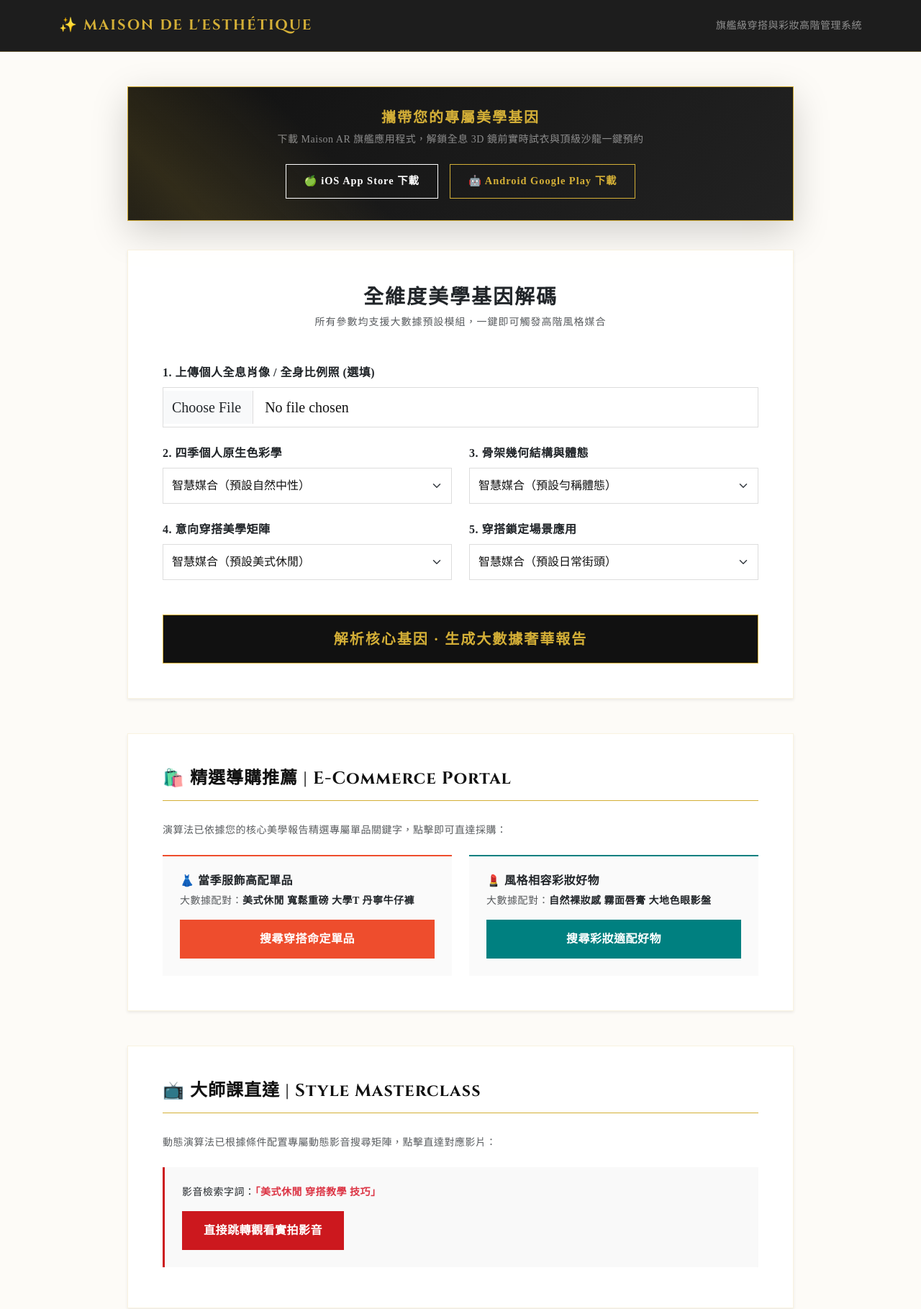
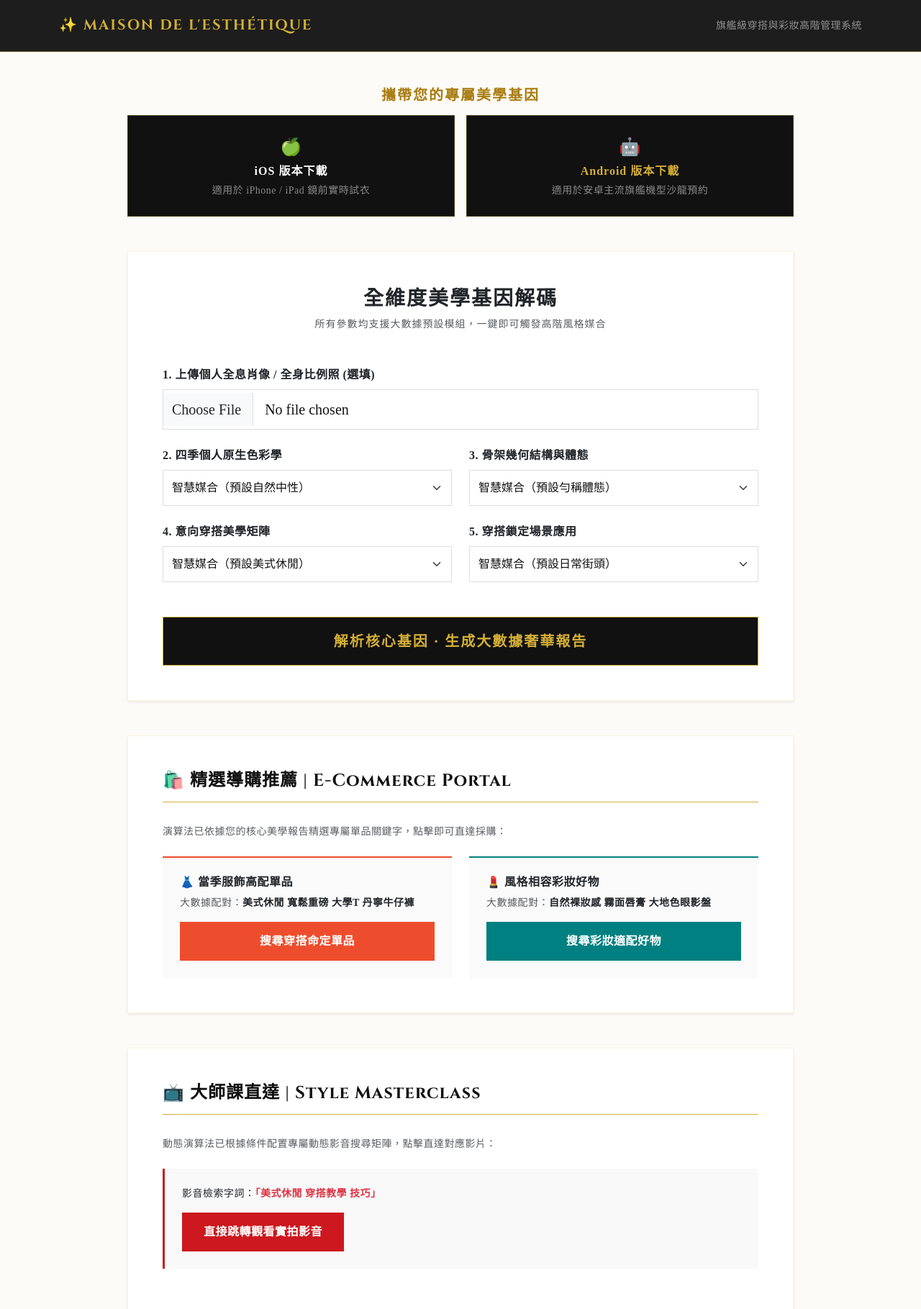
Before and after one commit to Miya07130614/makeup-outfit-consultant, a Flask app: page / in a window 1280 px wide. Shown: the part 801-2620 px from the top of the page at 72% size. Run offline with Flask 3, Linux system fonts and the light colour scheme; some libraries are stand-ins or nearby versions.

Commit message:
Update index.html

```diff
--- a/templates/index.html
+++ b/templates/index.html
@@ -24,7 +24,7 @@
             overflow-x: hidden;
         }
 
-        /* 奢華流金封面與開啟測算動畫 */
+        /* 奢華流金封面 */
         .hero-cover {
             height: 100vh;
             background: linear-gradient(rgba(0, 0, 0, 0.6), rgba(0, 0, 0, 0.7)),
@@ -147,66 +147,59 @@
             box-shadow: 0 5px 20px rgba(212, 175, 55, 0.3);
         }
 
-        /* 下載 App 區塊奢華樣式與無限流光動畫 */
-        .app-download-box {
-            background: linear-gradient(135deg, #111111 0%, #222222 100%);
+        /* 精簡版 App 下載格樣式 */
+        .app-grid-box {
+            border: 1px solid rgba(212, 175, 55, 0.3);
+            background-color: #111111;
+            padding: 25px;
+            transition: all 0.3s;
+            display: block;
+            text-decoration: none;
+            text-align: center;
+        }
+        .app-grid-box:hover {
+            border-color: var(--primary-gold);
+            box-shadow: 0 10px 30px rgba(212, 175, 55, 0.15);
+            transform: translateY(-2px);
+        }
+
+        /* 👑 AI 虛擬魔鏡試衣間格子樣式 */
+        .virtual-mirror-box {
+            background: #161616;
             border: 1px solid var(--primary-gold);
-            padding: 30px;
+            position: relative;
+            width: 100%;
+            max-width: 380px;
+            height: 480px;
+            margin: 0 auto;
+            overflow: hidden;
+            box-shadow: 0 20px 40px rgba(0,0,0,0.5);
+        }
+        .mirror-bg-img {
+            width: 100%;
+            height: 100%;
+            object-fit: cover;
+            filter: brightness(0.95) contrast(1.05);
+            transition: all 0.5s ease;
+        }
+        /* 智能雷射掃描線特效 */
+        .mirror-scanner {
+            position: absolute;
+            top: 0; left: 0; width: 100%; height: 4px;
+            background: linear-gradient(to right, transparent, var(--primary-gold), transparent);
+            box-shadow: 0 0 15px var(--primary-gold);
+            animation: scanMotion 3s ease-in-out infinite;
+            z-index: 3;
+        }
+        /* 虛擬疊加遮罩 */
+        .mirror-overlay {
+            position: absolute;
+            bottom: 0; left: 0; width: 100%;
+            background: linear-gradient(transparent, rgba(0,0,0,0.85));
+            padding: 20px;
+            color: #fff;
+            z-index: 4;
             text-align: center;
-            color: #ffffff;
-            margin-bottom: 40px;
-            position: relative;
-            overflow: hidden;
-        }
-        .app-download-box::before {
-            content: '';
-            position: absolute;
-            top: -50%; left: -50%; width: 200%; height: 200%;
-            background: linear-gradient(rgba(212,175,55,0), rgba(212,175,55,0.15), rgba(212,175,55,0));
-            transform: rotate(45deg);
-            animation: lightGlow 3s linear infinite;
-        }
-        .btn-app-store {
-            background-color: transparent;
-            color: #ffffff;
-            border: 1px solid #ffffff;
-            padding: 12px 25px;
-            font-size: 0.9rem;
-            letter-spacing: 1px;
-            font-weight: 600;
-            text-decoration: none;
-            display: inline-flex;
-            align-items: center;
-            gap: 10px;
-            transition: all 0.3s;
-            position: relative;
-            z-index: 2;
-        }
-        .btn-app-store:hover {
-            background-color: #ffffff;
-            color: var(--luxury-black);
-            box-shadow: 0 0 15px rgba(255,255,255,0.5);
-        }
-        .btn-google-play {
-            background-color: transparent;
-            color: var(--primary-gold);
-            border: 1px solid var(--primary-gold);
-            padding: 12px 25px;
-            font-size: 0.9rem;
-            letter-spacing: 1px;
-            font-weight: 600;
-            text-decoration: none;
-            display: inline-flex;
-            align-items: center;
-            gap: 10px;
-            transition: all 0.3s;
-            position: relative;
-            z-index: 2;
-        }
-        .btn-google-play:hover {
-            background-color: var(--primary-gold);
-            color: var(--luxury-black);
-            box-shadow: 0 0 15px rgba(212,175,55,0.5);
         }
 
         /* 測算生成阻尼感動畫 */
@@ -268,7 +261,7 @@
 
         @keyframes textFadeIn { from { opacity: 0; transform: translateY(-20px); } to { opacity: 1; transform: translateY(0); } }
         @keyframes spin { 0% { transform: rotate(0deg); } 100% { transform: rotate(360deg); } }
-        @keyframes lightGlow { 0% { transform: translate(-50%, -50%) rotate(45deg); } 100% { transform: translate(50%, 50%) rotate(45deg); } }
+        @keyframes scanMotion { 0% { top: 0%; } 50% { top: 100%; } 100% { top: 0%; } }
         @keyframes slideUpCube {
             from { opacity: 0; transform: translateY(60px) scale(0.98); }
             to { opacity: 1; transform: translateY(0) scale(1); }
@@ -296,17 +289,24 @@
         <div class="row justify-content-center">
             <div class="col-lg-10">
 
-                <!-- 👑 行動 App 下載專區（無限流光微動畫） -->
-                <div class="app-download-box shadow-lg">
-                    <h5 class="fw-bold mb-2" style="letter-spacing: 2px; color: var(--primary-gold);">攜帶您的專屬美學基因</h5>
-                    <p class="small text-white-50 mb-4">下載 Maison AR 旗艦應用程式，解鎖全息 3D 鏡前實時試衣與頂級沙龍一鍵預約</p>
-                    <div class="d-flex flex-wrap justify-content-center gap-3">
-                        <a href="https://www.apple.com/app-store/" target="_blank" class="btn-app-store">
-                            🍏 iOS App Store 下載
-                        </a>
-                        <a href="https://play.google.com/store" target="_blank" class="btn-google-play">
-                            🤖 Android Google Play 下載
-                        </a>
+                <!-- 👑 行動 App 下載區：精簡版雙規格大格子 -->
+                <div class="mb-5">
+                    <h5 class="fw-bold mb-3 text-center" style="letter-spacing: 2px; color: var(--dark-gold);">攜帶您的專屬美學基因</h5>
+                    <div class="row g-3">
+                        <div class="col-md-6">
+                            <a href="https://www.apple.com/app-store/" target="_blank" class="app-grid-box">
+                                <div class="fs-4 mb-1">🍏</div>
+                                <div class="fw-bold text-white" style="letter-spacing: 1px;">iOS 版本下載</div>
+                                <div class="text-white-50 small mt-1">適用於 iPhone / iPad 鏡前實時試衣</div>
+                            </a>
+                        </div>
+                        <div class="col-md-6">
+                            <a href="https://play.google.com/store" target="_blank" class="app-grid-box">
+                                <div class="fs-4 mb-1">🤖</div>
+                                <div class="fw-bold" style="color: var(--primary-gold); letter-spacing: 1px;">Android 版本下載</div>
+                                <div class="text-white-50 small mt-1">適用於安卓主流旗艦機型沙龍預約</div>
+                            </a>
+                        </div>
                     </div>
                 </div>
 
@@ -394,22 +394,37 @@
                     </div>
                 </div>
 
-                <!-- 深度高階分析報告展示區（自帶滑入阻尼感微動畫） -->
+                <!-- 深度高階分析報告與 💎 AI 虛擬魔鏡試衣間 -->
                 <div id="resultSection" class="card p-4 p-md-5 result-box mb-5">
                     <div class="d-flex flex-column flex-md-row justify-content-between align-items-md-center mb-3 border-bottom pb-3" style="border-color: rgba(212,175,55,0.3) !important;">
                         <div>
                             <h4 class="mb-1 fw-bold text-uppercase" style="letter-spacing: 1px; color: var(--dark-gold);">✨ Votre Rapport d'Esthétique</h4>
                             <p id="imageStatus" class="text-success small mb-0 fw-medium"></p>
                         </div>
-                        <div class="mt-3 mt-md-0">
-                            <span class="d-block text-muted small mb-1 fw-bold text-md-end">全息投影狀態：</span>
-                            <div id="tryonPreview" class="badge bg-dark text-wrap fs-6 px-3 py-2" style="border: 1px solid var(--primary-gold); font-weight: 600; color: var(--primary-gold); letter-spacing: 1px;"></div>
+                        <div class="mt-3 mt-md-0 text-md-end">
+                            <span class="badge bg-dark text-wrap fs-6 px-3 py-2" id="tryonPreview" style="border: 1px solid var(--primary-gold); font-weight: 600; color: var(--primary-gold); letter-spacing: 1px;"></span>
                         </div>
                     </div>
 
-                    <div class="report-section">
-                        <div class="report-meta-title">🎨 1. 四季原生色彩色彩矩陣分析</div>
-                        <p id="colorAnalysis" class="text-secondary small lh-lg" style="text-align: justify;"></p>
+                    <!-- 👑 新增：AI 虛擬試衣間實體展示格子 -->
+                    <div class="row g-4 mb-4 align-items-center">
+                        <div class="col-md-5 text-center">
+                            <div class="virtual-mirror-box">
+                                <div class="mirror-scanner"></div>
+                                <!-- 預設示意圖，生成後透過 JS 換成時尚對應風格服飾圖 -->
+                                <img id="mirrorImage" src="https://images.unsplash.com/photo-1515886657613-9f3515b0c78f?q=80&w=1020&auto=format&fit=crop" class="mirror-bg-img" alt="AI 試衣鏡像">
+                                <div class="mirror-overlay">
+                                    <div class="small fw-bold text-uppercase" style="color: var(--primary-gold); letter-spacing: 2px;">Maison AI Mirror</div>
+                                    <div class="small text-white-50 mt-1" id="mirrorStyleTag">全息渲染穿搭中...</div>
+                                </div>
+                            </div>
+                        </div>
+                        <div class="col-md-7">
+                            <div class="report-section h-100 mb-0">
+                                <div class="report-meta-title">🎨 1. 四季原生色彩色彩矩陣分析</div>
+                                <p id="colorAnalysis" class="text-secondary small lh-lg mb-0" style="text-align: justify;"></p>
+                            </div>
+                        </div>
                     </div>
 
                     <div class="report-section">
@@ -459,7 +474,7 @@
                     </div>
                 </div>
 
-                <!-- 🗺️ 地理定位導航：完全修復官方標準核心，動態顯示周圍所有實體店家 -->
+                <!-- 地理定位導航 -->
                 <div class="card p-4 p-md-5 shadow-sm">
                     <h4 class="section-title">📍 地理定位導航 | Boutique Finder</h4>
                     <p class="text-muted small mb-3">系統已動態調用 Google Maps 地理商圈檢索模組，在下方網頁內直接為您渲染顯示附近的實體門市與美妝專櫃：</p>
@@ -467,7 +482,6 @@
                         地圖檢索關鍵字：<strong id="mapKeywords" class="text-primary">#</strong>
                     </div>
                     <div class="overflow-hidden" style="height: 450px; border: 1px solid rgba(212, 175, 55, 0.3);">
-                        <!-- 修正：使用 Google 官方正式 Search 模式內嵌路徑，確保完美讀取附近所有據點 -->
                         <iframe id="mapFrame" src="https://maps.google.com/maps?q=%E6%9C%8D%E9%A3%BE%E5%BA%97%20%E5%8C%96%E5%A6%9D%E5%93%8D%E5%BA%97%20%E7%99%BE%E8%B2%A8%E5%B0%88%E6%AB%90&t=&z=14&ie=UTF8&iwloc=&output=embed" width="100%" height="100%" style="border:0;" allowfullscreen="" loading="lazy" referrerpolicy="no-referrer-when-downgrade"></iframe>
                     </div>
                 </div>
@@ -509,6 +523,8 @@
             const spinner = document.getElementById('loadingSpinner');
             const resultBox = document.getElementById('resultSection');
             const tryonPreview = document.getElementById('tryonPreview');
+            const mirrorImage = document.getElementById('mirrorImage');
+            const mirrorStyleTag = document.getElementById('mirrorStyleTag');
 
             submitBtn.disabled = true;
             spinner.style.display = 'block';
@@ -530,20 +546,39 @@
                     document.getElementById('colorAnalysis').innerHTML =
                         `<strong>【色彩學大師鑑定報告】</strong><br>` +
                         `${data.report.color_analysis}<br>` +
-                        `<span class="text-muted">專業延伸：此季型色盤在光學矩陣下具有高飽和反射率，建議在日常搭配中作為主色（佔比 60%），並搭配低明度的底色進行層次襯托。避免選用高飽和熒光色，以免破壞原生肌膚的淨透質感。</span>`;
+                        `<span class="text-muted small d-block mt-1">專業延伸：此季型色盤在光學矩陣下具有高飽和反射率，建議在日常搭配中作為主色（佔比 60%）。</span>`;
 
                     document.getElementById('outfitSuggestion').innerHTML =
                         `<strong>【人體幾何結構與服飾結構提案】</strong><br>` +
                         `${data.report.outfit_suggestion}<br>` +
-                        `<span class="text-muted">面料學精要：根據您的體態特徵，應優先挑選挺括、具備高磅數支撐力的織物（如重磅精梳棉、密織羊毛或斜紋單寧）。透過衣物本身的物理結構去修飾並重塑身體的微觀線條，進而達到極佳的縱向延伸視覺。</span>`;
+                        `<span class="text-muted small d-block mt-1">面料學精要：根據您的體態特徵，應優先挑選挺括、具備高磅數支撐力的織物修飾身材。</span>`;
 
                     document.getElementById('makeupTip').innerHTML =
                         `<strong>【高級美學風格妝容定調方針】</strong><br>` +
                         `${data.report.makeup_tip}<br>` +
-                        `<span class="text-muted">彩妝實作細節：妝容的核心重點在於「高低明度對比與面部折疊度的重塑」。底妝應著重強調面中區塊的飽滿度與微光感；眼妝部分則建議運用低飽和度的階梯式暈染法深邃眼窩，唇部則需呼應穿搭風格選擇啞霧或高光澤水光質地。</span>`;
+                        `<span class="text-muted small d-block mt-1">彩妝實作細節：妝容的核心重點在於「高低明度對比與面部折疊度的重塑」。</span>`;
 
-                    // 核心渲染：全息試衣投影狀態外顯
+                    // 核心渲染：全息試衣投影狀態文字
                     tryonPreview.innerText = data.report.virtual_tryon_preview;
+
+                    // 👑 智能換圖邏輯：根據使用者選取的風格，更換試衣鏡格子內對應的時尚穿搭圖片
+                    const selectedStyle = document.getElementById('style').value;
+                    mirrorStyleTag.innerText = selectedStyle ? "已生成：" + selectedStyle : "已生成：預設美式休閒";
+
+                    if (selectedStyle.includes("極簡") || selectedStyle.includes("Clean")) {
+                        mirrorImage.src = "https://images.unsplash.com/photo-1434389677669-e08b4cac3105?q=80&w=1000";
+                    } else if (selectedStyle.includes("老錢") || selectedStyle.includes("Money")) {
+                        mirrorImage.src = "https://images.unsplash.com/photo-1539109136881-3be0616acf4b?q=80&w=1000";
+                    } else if (selectedStyle.includes("千金") || selectedStyle.includes("約會")) {
+                        mirrorImage.src = "https://images.unsplash.com/photo-1595777457583-95e059d581b8?q=80&w=1000";
+                    } else if (selectedStyle.includes("Y2K") || selectedStyle.includes("辣妹")) {
+                        mirrorImage.src = "https://images.unsplash.com/photo-1529139574466-a303027c1d8b?q=80&w=1000";
+                    } else if (selectedStyle.includes("機能") || selectedStyle.includes("Gorpcore")) {
+                        mirrorImage.src = "https://images.unsplash.com/photo-1548883354-7622d03aca27?q=80&w=1000";
+                    } else {
+                        // 預設美式休閒 / 其他
+                        mirrorImage.src = "https://images.unsplash.com/photo-1515886657613-9f3515b0c78f?q=80&w=1020";
+                    }
 
                     // 動態更新各大導購、影片與條件文字
                     document.getElementById('ytKeywords').innerText = "「" + data.report.youtube_search_keywords + "」";
@@ -555,11 +590,9 @@
                     document.getElementById('shopMakeupKeywords').innerText = data.report.shop_makeup_keywords;
                     document.getElementById('shopMakeupBtn').href = data.report.shopee_makeup_url;
 
-                    // 🚀 核心優化：地圖改為動態嵌入 Google 地圖 Search 語法，全自動搜索當前位置附近所有店家
+                    // 地圖動態嵌入
                     const combinedMapQuery = "附近 " + data.report.map_search_keywords;
                     document.getElementById('mapKeywords').innerText = combinedMapQuery;
-
-                    // 更新 Iframe 的 src，強行命令 Google 地圖在網頁內直接列出週邊所有目標店家
                     document.getElementById('mapFrame').src = "https://maps.google.com/maps?q=" + encodeURIComponent(combinedMapQuery) + "&t=&z=14&ie=UTF8&iwloc=&output=embed";
 
                     // 流暢滑入結果區
```
